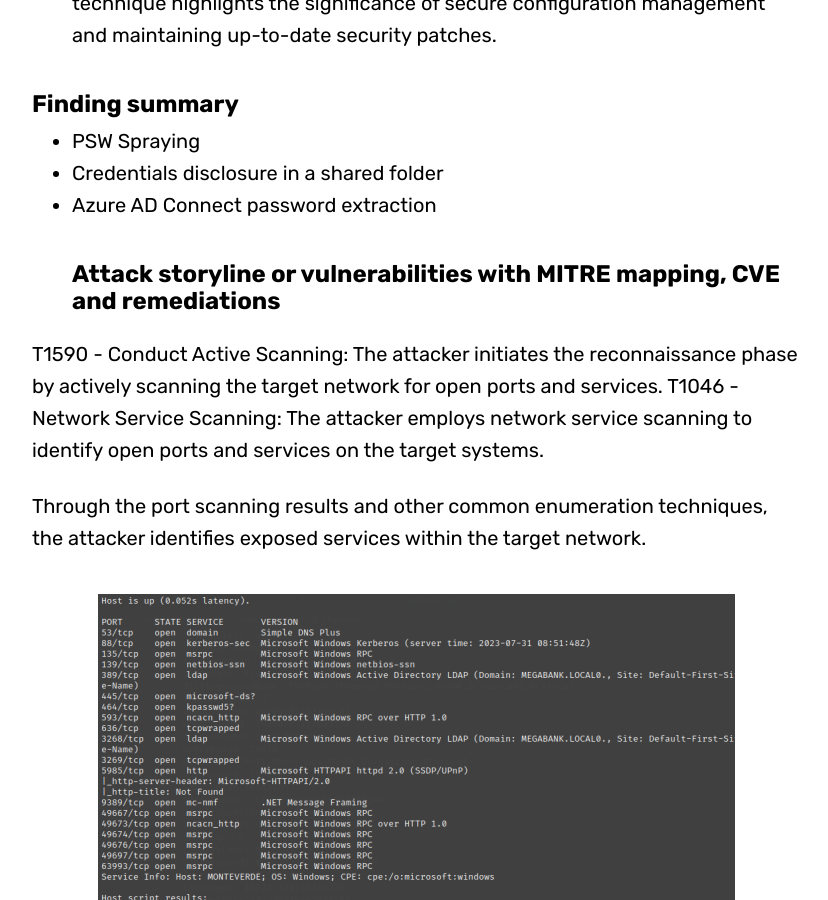
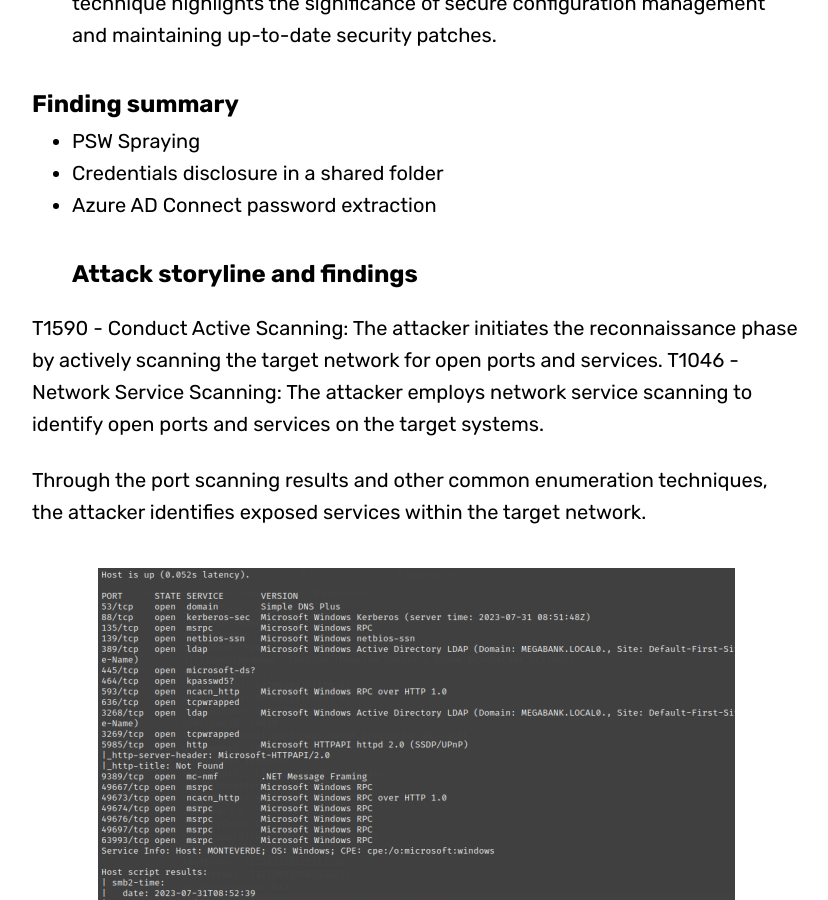
Before and after one commit to blitz0p3rations/blitz0p3rations.github.io, a Jekyll site: the page built from _posts/2023-07-3-Monteverde.md, in a window 1280 px wide and 900 px high, scrolled down 2447 px. Shown: the whole window, without its empty margins (224-1052 px from the left). Built offline with Jekyll 4.4.1, drawn with Linux system fonts in a browser that asks for light colours; some web fonts are replaced; some of the changed text lies outside the part shown.

Commit message:
Update 2023-07-3-Monteverde.md

```diff
--- a/_posts/2023-07-3-Monteverde.md
+++ b/_posts/2023-07-3-Monteverde.md
@@ -31,7 +31,7 @@
 - PSW Spraying
 - Credentials disclosure in a shared folder
 - Azure AD Connect password extraction
-## Attack storyline or vulnerabilities with MITRE mapping, CVE and remediations
+## Attack storyline and findings
 
 T1590 - Conduct Active Scanning: The attacker initiates the reconnaissance phase by actively scanning the target network for open ports and services.
 T1046 - Network Service Scanning: The attacker employs network service scanning to identify open ports and services on the target systems.
```
Also changed, not shown: other parts of _posts/2023-07-3-Monteverde.md (+2 -2 lines).
